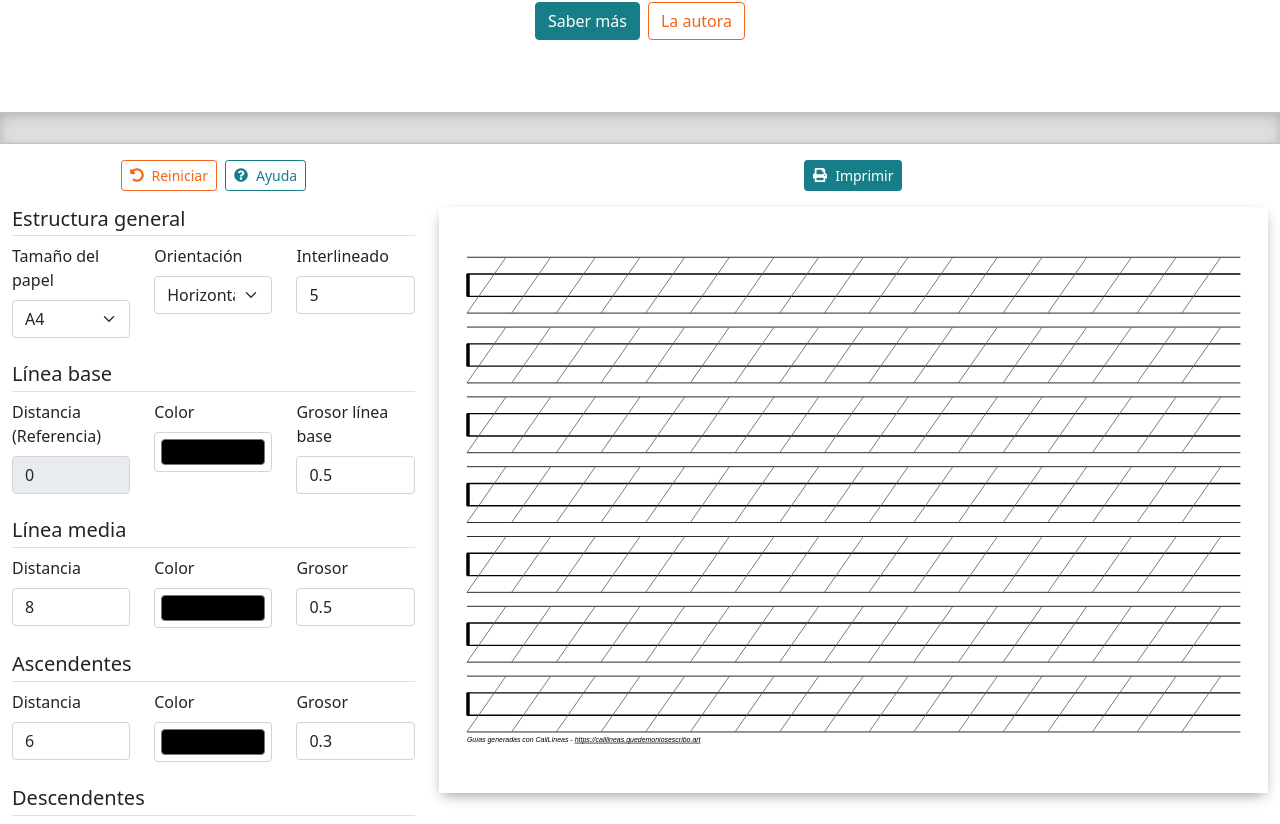
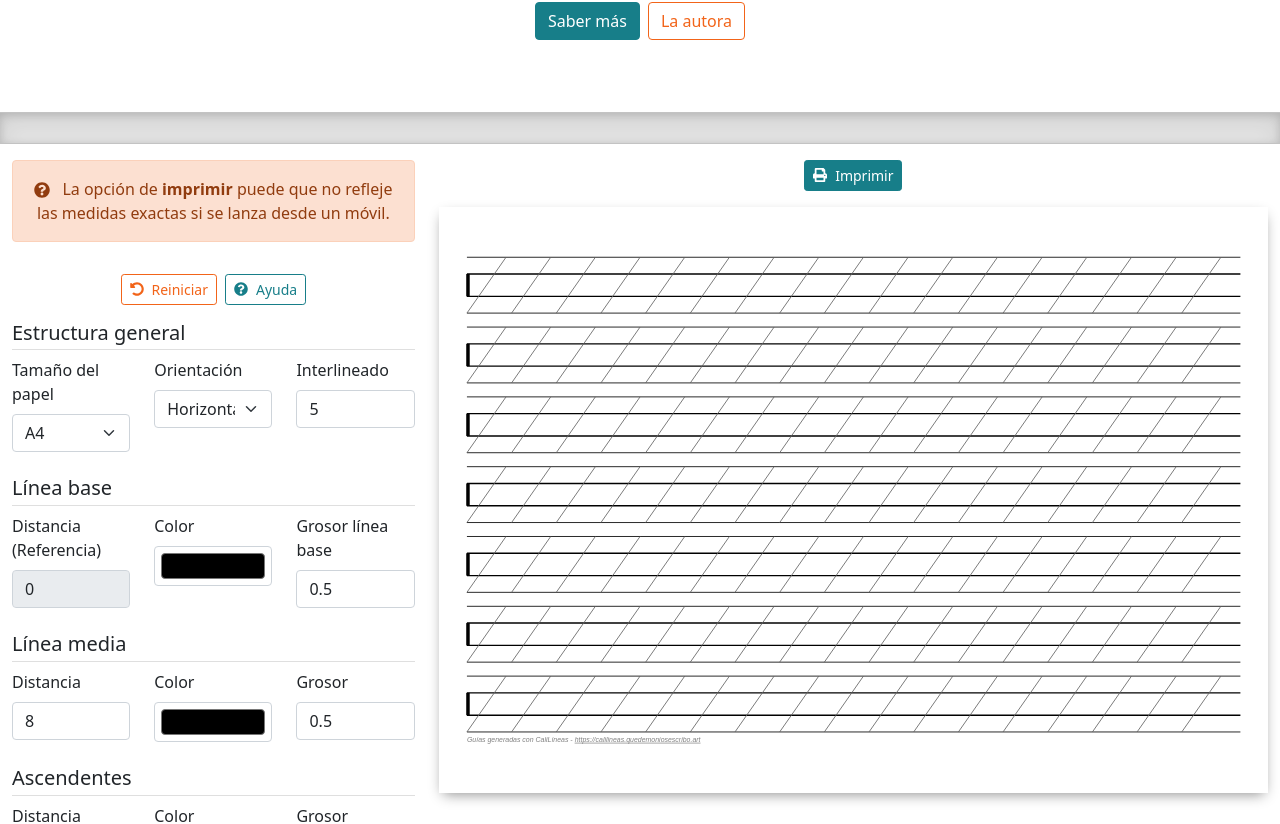
Before and after one commit to Myddna/qdelines, a React (Create React App) app: page / in a window 1280 px wide. Shown: the part 302-1126 px from the top of the page. Built offline with nearby package versions, Linux system fonts and the light colour scheme.

Commit message:
Dropping react-to-print.
Custom css for @media print.

```diff
--- a/package.json
+++ b/package.json
@@ -3,6 +3,7 @@
   "version": "0.1.0",
   "private": true,
   "dependencies": {
+    "@react-pdf/renderer": "^2.0.20",
     "@testing-library/jest-dom": "^5.14.1",
     "@testing-library/react": "^11.2.7",
     "@testing-library/user-event": "^12.8.3",
@@ -15,7 +16,6 @@
     "react-router": "^5.2.1",
     "react-router-dom": "^5.3.0",
     "react-scripts": "4.0.3",
-    "react-to-print": "^2.14.0",
     "web-vitals": "^1.1.2"
   },
   "scripts": {
--- a/src/App.css
+++ b/src/App.css
@@ -21,3 +21,22 @@
 .highlighted-block p:last-child {
   margin-bottom: 0;
 }
+
+@media print {
+  .main-nav,
+  .main-footer,
+  .intro-hero,
+  .form-container {
+    display: none;
+  }
+  .page-container {
+    padding: 0 !important;
+    width: 100%;
+  }
+  .page-container .actions {
+    display: none;
+  }
+  .printable-page-wrapper {
+    padding: 0 !important;
+  }
+}
--- a/src/App.js
+++ b/src/App.js
@@ -2,10 +2,9 @@ import "./App.css";
 import Container from "react-bootstrap/Container";
 import ControlForm from "./components/ControlForm/ControlForm";
 import Page from "./components/Page/Page";
-import React, { useState, useRef } from "react";
-import ReactToPrint from "react-to-print";
-import { Button, Row, Col } from "react-bootstrap";
-import { FaPrint } from "react-icons/fa";
+import React, { useState } from "react";
+import { Button, Row, Col, Alert } from "react-bootstrap";
+import { FaPrint, FaQuestionCircle } from "react-icons/fa";
 import { PageDefaultProps } from "./components/Page/PageDefinitions";
 import IntroHero from "./components/IntroHero/IntroHero";
 import { deepClone } from "./util/util";
@@ -13,17 +12,6 @@ import { deepClone } from "./util/util";
 const initialPageConfig = deepClone(PageDefaultProps);
 
 function App() {
-  // Using react-to-print:
-  const componentRef = useRef();
-  const handleOnBeforeGetContent = () => {
-    setPrinting(true);
-    return Promise.resolve();
-  };
-  const handleOnBeforePrint = () => {
-    setPrinting(false);
-    return Promise.resolve();
-  };
-
   // Config handling
   const handleResetConfig = () => {
     setPageConfig(deepClone(PageDefaultProps));
@@ -39,11 +27,8 @@ function App() {
       value = parseFloat(value);
     }
 
-    //console.log(`${name} => ${value}`);
-
     setPageConfig((previousState) => {
       const newState = { ...previousState };
-
       const nameParts = name.split("_");
 
       switch (nameParts.length) {
@@ -96,8 +81,11 @@ function App() {
     });
   };
 
+  const printPage = () => {
+    window.print();
+  };
+
   // States
-  const [printing, setPrinting] = useState(false);
   const [pageConfig, setPageConfig] = useState(initialPageConfig);
 
   return (
@@ -105,7 +93,11 @@ function App() {
       <IntroHero />
       <Container fluid>
         <Row>
-          <Col md="6" xl="4">
+          <Col md="6" xl="4" className="form-container">
+            <Alert variant="secondary" className="mt-3 text-center">
+              <FaQuestionCircle /> La opción de <strong>imprimir</strong> puede
+              que no refleje las medidas exactas si se lanza desde un móvil.
+            </Alert>
             <ControlForm
               config={pageConfig}
               resetConfig={handleResetConfig}
@@ -113,29 +105,16 @@ function App() {
               toggleOptional={handleToggleOptional}
             />
           </Col>
-          <Col md="6" xl="8">
-            <div className="text-center py-3 sticky-md-top">
-              <ReactToPrint
-                trigger={() => (
-                  <Button size="sm">
-                    <FaPrint />
-                    Imprimir
-                  </Button>
-                )}
-                content={() => componentRef.current}
-                bodyClass="linesPrinting"
-                documentTitle="CaliLíneas"
-                onBeforeGetContent={handleOnBeforeGetContent}
-                onBeforePrint={handleOnBeforePrint}
-                removeAfterPrint="true"
-                pageStyle="@page { margin: 0mm; } @media print { body { -webkit-print-color-adjust: exact; } }"
-              />
+          <Col md="6" xl="8" className="page-container">
+            <div className="text-center py-3 sticky-md-top printable-page-wrapper">
+              <div className="actions">
+                <Button size="sm" onClick={printPage}>
+                  <FaPrint />
+                  Imprimir
+                </Button>
+              </div>
 
-              <Page
-                config={pageConfig}
-                printing={printing}
-                ref={componentRef}
-              />
+              <Page config={pageConfig} />
             </div>
           </Col>
         </Row>
--- a/src/components/Footer/Footer.js
+++ b/src/components/Footer/Footer.js
@@ -4,7 +4,7 @@ import styles from "./Footer.module.css";
 import { Button } from "react-bootstrap";
 
 const Footer = () => (
-  <div className={styles.Footer}>
+  <div className={`${styles.Footer} main-footer`}>
     <Button
       href="https://github.com/Myddna/qdelines"
       target="_blank"
--- a/src/components/Header/Header.js
+++ b/src/components/Header/Header.js
@@ -5,7 +5,7 @@ import { Link } from "react-router-dom";
 
 const Header = () => {
   return (
-    <Navbar className={styles.Header} bg="light" expand="lg">
+    <Navbar className={`${styles.Header} main-nav`} bg="light" expand="lg">
       <Container fluid>
         <Navbar.Brand as={Link} to="/">
           CaliLíneas <span className="text-muted fs-6">(beta)</span>
--- a/src/components/IntroHero/IntroHero.js
+++ b/src/components/IntroHero/IntroHero.js
@@ -4,7 +4,7 @@ import styles from "./IntroHero.module.css";
 import { Link } from "react-router-dom";
 
 const IntroHero = () => (
-  <div className={styles.IntroHero}>
+  <div className={`${styles.IntroHero} intro-hero`}>
     <div className="px-4 py-4 my-5 text-center">
       <div className="text-center">
         <GiPencilRuler size="3em" className="mb-2 ms-2" />
--- a/src/components/Page/Page.js
+++ b/src/components/Page/Page.js
@@ -30,17 +30,11 @@ const Page = forwardRef((props, ref) => {
 
   const lineSetHeight = calculateLineSetHeight(props.config.lineSetStructure);
 
-  let style = {};
-  if (props.printing) {
-    /**
-     * react-to-print creates blank page if the component measures
-     * are exactly the same than the page substracting 1mm at te bottom.
-     */
-    style = {
+  /** Page adjustment to prevent white page at the end */
+  const style = {
     width: `${pageMeasures.width}mm`,
-      height: `${pageMeasures.height - 1}mm`,
+    height: `${pageMeasures.height - 0.1}mm`,
   };
-  }
 
   // Computing final SVG Height
   const fullSvgHeight =
@@ -56,15 +50,26 @@ const Page = forwardRef((props, ref) => {
     return <svg></svg>;
   }
 
+  // ToDo: Replicar este componente en otro que sea PagePDF https://react-pdf.org/svg
+  // Recalcular teniendo en cuenta que hay que convertir las medidas (TODAS) a 72 DPI -> de mm a inches * 72
   return (
+    <div id="guidelinesPage" className="printable">
+      <style>{`
+      @page {size: ${props.config.sizeName} ${props.config.orientation}; margin: 0; padding: 0; }
+      .signature { font: italic 2.5px sans-serif; fill: grey; }
+      @media print {
+        .thePage {
+          width: ${style.width};
+          height: ${style.height};
+        }
+      }
+      `}</style>
       <svg
         ref={ref}
         className={`${styles.Page} thePage`}
         viewBox={`0 0 ${pageMeasures.width} ${pageMeasures.height}`}
         xmlns="http://www.w3.org/2000/svg"
-      style={style}
       >
-      <style>{`@page {size: ${props.config.sizeName} ${props.config.orientation}; } .signature { font: italic 2.5px sans-serif; }`}</style>
         {[...Array(groupRepetitions)].map((elem, i) => {
           let startIn = {
             x: 10,
@@ -95,6 +100,7 @@ const Page = forwardRef((props, ref) => {
           </a>
         </text>
       </svg>
+    </div>
   );
 });
 
--- a/src/components/Page/Page.module.css
+++ b/src/components/Page/Page.module.css
@@ -4,3 +4,10 @@
   margin: 1rem auto;
   box-shadow: 0px 5px 13px -4px rgba(0, 0, 0, 0.46);
 }
+@media print {
+  .Page {
+    height: initial;
+    margin: 0;
+    box-shadow: none;
+  }
+}
--- a/src/index.js
+++ b/src/index.js
@@ -13,7 +13,7 @@ ReactDOM.render(
   <React.StrictMode>
     <IconContext.Provider value={{ className: "react-icons me-2" }}>
       <Router>
-        <Header></Header>
+        <Header />
 
         <Route exact path="/" component={App} />
         <Route exact path="/la-autora" component={LaAutora} />
```
Also changed, not shown: 1 other file (tests, documents, lock files or other folders). Lines whose indentation alone changed are shown as unchanged.
